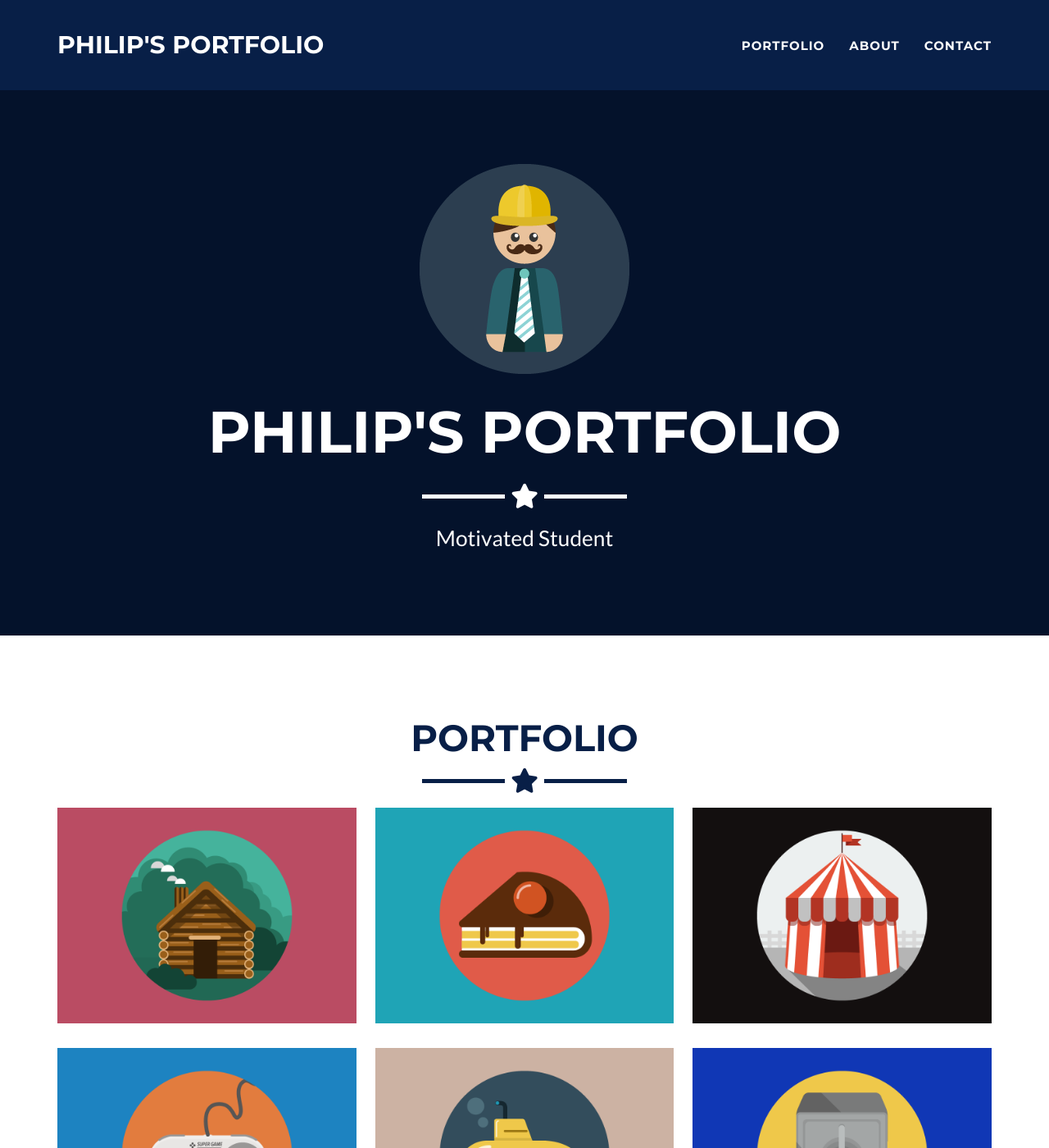
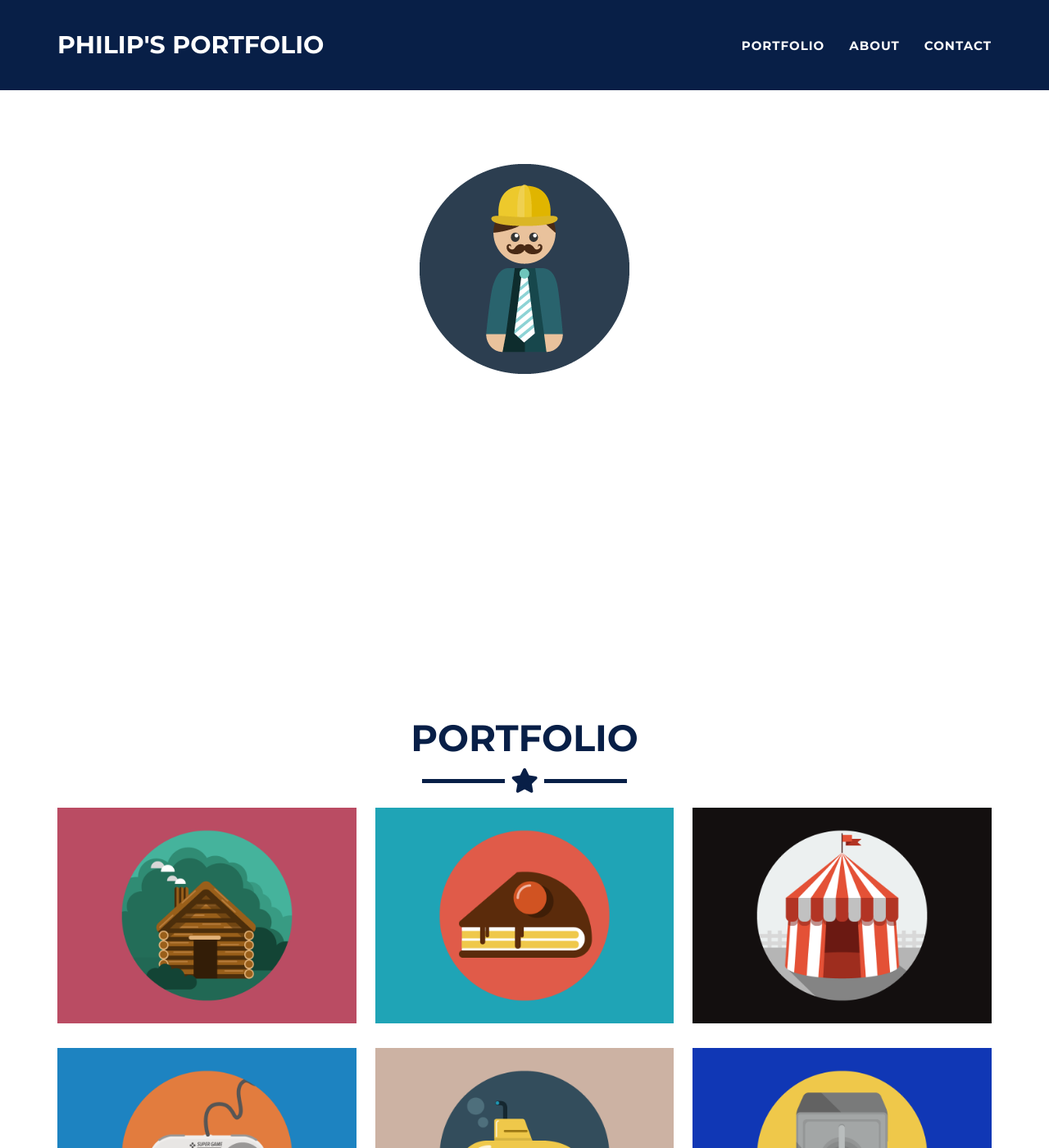
Before and after one commit to B0realian/B0realian.github.io, a Jekyll site: the page built from _posts/2014-07-18-project-1.markdown, in a window 1280 px wide and 1400 px high. Shown: the whole window at 82% size. Built offline with Jekyll 4.4.1, drawn with Linux system fonts in a browser that asks for light colours.

Commit message:
Update _config.yml

```diff
--- a/_config.yml
+++ b/_config.yml
@@ -25,8 +25,8 @@
 
 # Color settings (hex-codes without the leading hash-tag)
 color:
-  primary: 04122b #18bc9c #80B3FF
-  primary-rgb: "3,12,28" #"24,288,156" #"128,179,255"
+  primary: 000000 #04122b #18bc9c #80B3FF
+  primary-rgb: "0,0,0" #"3,12,28" #"24,288,156" #"128,179,255"
   secondary: 081f47 #2c3e50 #FD6E8A
   secondary-dark: 272727 #233140 #A2122F
 
```
